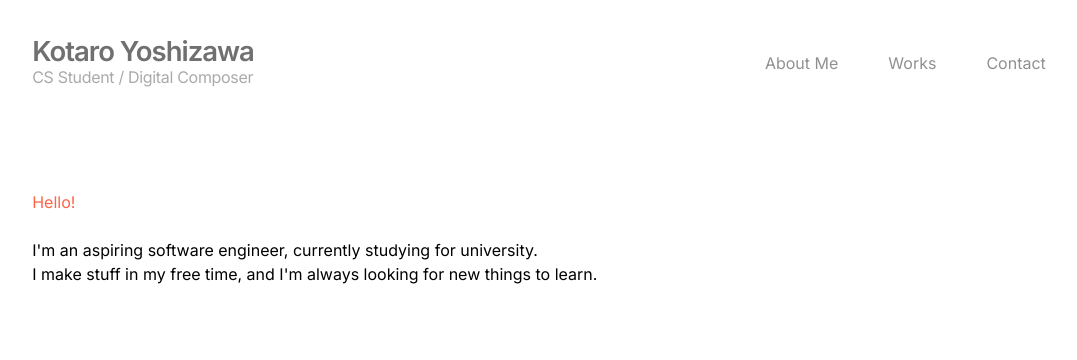
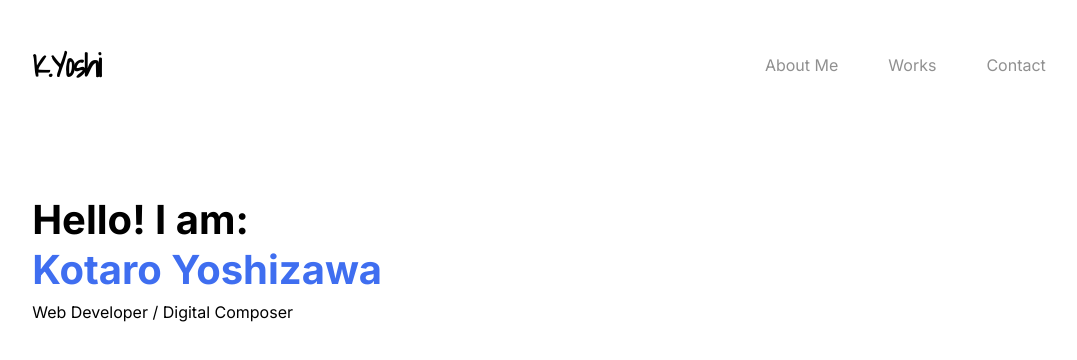
Before and after one commit to Raifa21/react-portfolio-page, a Next.js app: page / in a window 1280 px wide. Shown: the top 360 px of the page, without its empty margins (101-1178 px from the left). Built offline with nearby package versions, Linux system fonts and the light colour scheme.

Commit message:
Worked on logo and main page design

```diff
--- a/app/page.tsx
+++ b/app/page.tsx
@@ -7,11 +7,9 @@ export default function Home() {
       <PageHeader />
       <div className="body">
         <div className="mainpage">
-          <p className="hello-text"> Hello! </p> <br />
-          I&apos;m an aspiring software engineer, currently studying for
-          university.
-          <br />I make stuff in my free time, and I&apos;m always looking for
-          new things to learn.
+          <p className="hello-text"> Hello! I am:</p>
+          <p className="name-text"> Kotaro Yoshizawa</p>
+          <p className="job-text">Web Developer / Digital Composer</p>
         </div>
       </div>
     </>
--- a/components/pageheader.tsx
+++ b/components/pageheader.tsx
@@ -3,13 +3,19 @@
 import Link from "next/link";
 import React, { useState, useEffect } from "react";
 import HeaderMenu from "./menu";
+import { Shadows_Into_Light } from "next/font/google";
+
+const shadowsIntoLight = Shadows_Into_Light({
+  weight: "400",
+  subsets: ["latin"],
+});
 
 const PageHeader: React.FC = () => {
   const [isCompact, setIsCompact] = useState<boolean>(false);
 
   useEffect(() => {
     const handleResize = () => {
-      setIsCompact(window.innerWidth < 800); // Change 768 to your desired width threshold
+      setIsCompact(window.innerWidth < 600); // Change 768 to your desired width threshold
     };
 
     // Initial call to set the initial state
@@ -28,12 +34,9 @@ const PageHeader: React.FC = () => {
       <div className="headerlogo">
         <div>
           <Link href="/" legacyBehavior passHref>
-            <a className="biglogo">Kotaro Yoshizawa</a>
-          </Link>
-        </div>
-        <div>
-          <Link href="/" legacyBehavior passHref>
-            <a className="smalllogo">CS Student / Digital Composer</a>
+            <div className={shadowsIntoLight.className}>
+              <a className="biglogo">K.Yoshi</a>
+            </div>
           </Link>
         </div>
       </div>
--- a/pages/aboutpage.tsx
+++ b/pages/aboutpage.tsx
@@ -1,6 +1,6 @@
 "use client";
 
-import { PageHeader } from "@/components/pageheader";
+import PageHeader from "@/components/pageheader";
 import Link from "next/link";
 import UseAnimations from "react-useanimations";
 import github from "react-useanimations/lib/github";
--- a/pages/contactpage.tsx
+++ b/pages/contactpage.tsx
@@ -1,6 +1,6 @@
 "use client";
 
-import { PageHeader } from "@/components/pageheader";
+import PageHeader from "@/components/pageheader";
 
 export default function Home() {
   return (
--- a/pages/workspage.tsx
+++ b/pages/workspage.tsx
@@ -1,6 +1,6 @@
 "use client";
 
-import { PageHeader } from "@/components/pageheader";
+import PageHeader from "@/components/pageheader";
 
 export default function Home() {
   return (
--- a/styles/globals.css
+++ b/styles/globals.css
@@ -3,22 +3,37 @@
 @tailwind utilities;
 
 :root {
-    --bg-accent: #ff6347; /* Define the variable */
+    --bg-accent: #ff6347;
+    /* Define the variable */
 }
 
 .hello-text {
-    color: var(--bg-accent); /* Use the variable */
+    font-size: 40px;
+    font-weight: bold;
+}
+
+.name-text {
+    margin-top: -10px;
+    font-size: 40px;
+    font-weight: bold;
+    color: #3f6ef0;
+}
+
+.job-text {
 }
 
 .menu-area {
     padding: 20px;
     display: inline-block;
-    position: relative; /* Add relative positioning */
-    background-color: var(--bg-accent); /* Use the variable */
+    position: relative;
+    /* Add relative positioning */
+    background-color: var(--bg-accent);
+    /* Use the variable */
 }
 
 .menu-dropdown {
-    display: none; /* Hide the dropdown by default */
+    display: none;
+    /* Hide the dropdown by default */
     background-color: #ffffff;
     padding: 10px;
     border: 1px solid #cccccc;
@@ -26,79 +41,99 @@
 }
 
 .menu-area:hover .menu-dropdown {
-    display: block; /* Display the dropdown on hover */
-    position: relative; /* Position the dropdown relative to its parent */
-    z-index: 1000; /* Ensure the dropdown appears above other content */
+    display: block;
+    /* Display the dropdown on hover */
+    position: relative;
+    /* Position the dropdown relative to its parent */
+    z-index: 1000;
+    /* Ensure the dropdown appears above other content */
 }
 
 @layer components {
     .header {
-        color: #909090; /* Set text color */
-        display: flex; /* Use flexbox for layout */
-        justify-content: center; /* Center items horizontally */
-        align-items: center; /* Center items vertically */
-        height: 130px; /* Set the height of the header */
-        padding-left: 50px; /* Add padding on the left */
-        padding-right: 50px; /* Add padding on the right */
-        margin-left: auto; /* Auto margin on the left */
-        margin-right: auto; /* Auto margin on the right */
+        color: #909090;
+        /* Set text color */
+        display: flex;
+        /* Use flexbox for layout */
+        justify-content: center;
+        /* Center items horizontally */
+        align-items: center;
+        /* Center items vertically */
+        height: 130px;
+        /* Set the height of the header */
+        padding-left: 50px;
+        /* Add padding on the left */
+        padding-right: 50px;
+        /* Add padding on the right */
+        margin-left: auto;
+        /* Auto margin on the left */
+        margin-right: auto;
+        /* Auto margin on the right */
         width: 87%;
-        margin-bottom: 60px; /* Add margin at the bottom */
+        margin-bottom: 60px;
+        /* Add margin at the bottom */
     }
+
     .body {
-        padding-left: 50px; /* Add padding on the left */
-        padding-right: 50px; /* Add padding on the right */
-        margin-left: auto; /* Auto margin on the left */
-        margin-right: auto; /* Auto margin on the right */
+        padding-left: 50px;
+        /* Add padding on the left */
+        padding-right: 50px;
+        /* Add padding on the right */
+        margin-left: auto;
+        /* Auto margin on the left */
+        margin-right: auto;
+        /* Auto margin on the right */
         width: 87%;
     }
 
     .headerlogo {
         margin-right: auto;
         line-height: 1.2;
-        margin-top: -8px;
     }
+
     .biglogo {
-        color: #707070;
-        font-size: 1.72rem;
+        color: #000000;
+        font-size: 2rem;
         /* make it bold, reduce letter spacing */
         font-weight: 600;
         letter-spacing: -1px;
     }
-    .smalllogo {
-        color: #aaaaaa;
-        letter-spacing: -0.32px;
-    }
+
     .headerpagelinks {
         display: flex;
         align-items: center;
-        margin-top: -5px;
     }
+
     .snslinks {
         display: flex;
         align-items: center;
     }
+
     .navcomponents {
         display: flex;
         margin-left: 50px;
     }
+
     .navcomponents:first-child {
         margin-left: 0px;
     }
+
     .navlogos {
         display: flex;
         margin-right: 20px;
     }
+
     .menuicon {
-        margin-top: 1px;
         margin-right: -10px;
     }
+
     .menudropdown {
         display: flex;
         align-items: center;
         padding-left: 20px;
         padding-right: 20px;
     }
+
     .nav-component {
         color: #909090;
         margin-bottom: 8px;
@@ -106,12 +141,3 @@
         color: #333333;
     }
 }
-
-/* Apply navy background color to the entire website */
-html {
-    background-color: white;
-    @apply text-black;
-}
-
-/* Appended CSS starts here */
-/* Add your additional styles here */
```
Also changed, not shown: pages/_app.js (added).
